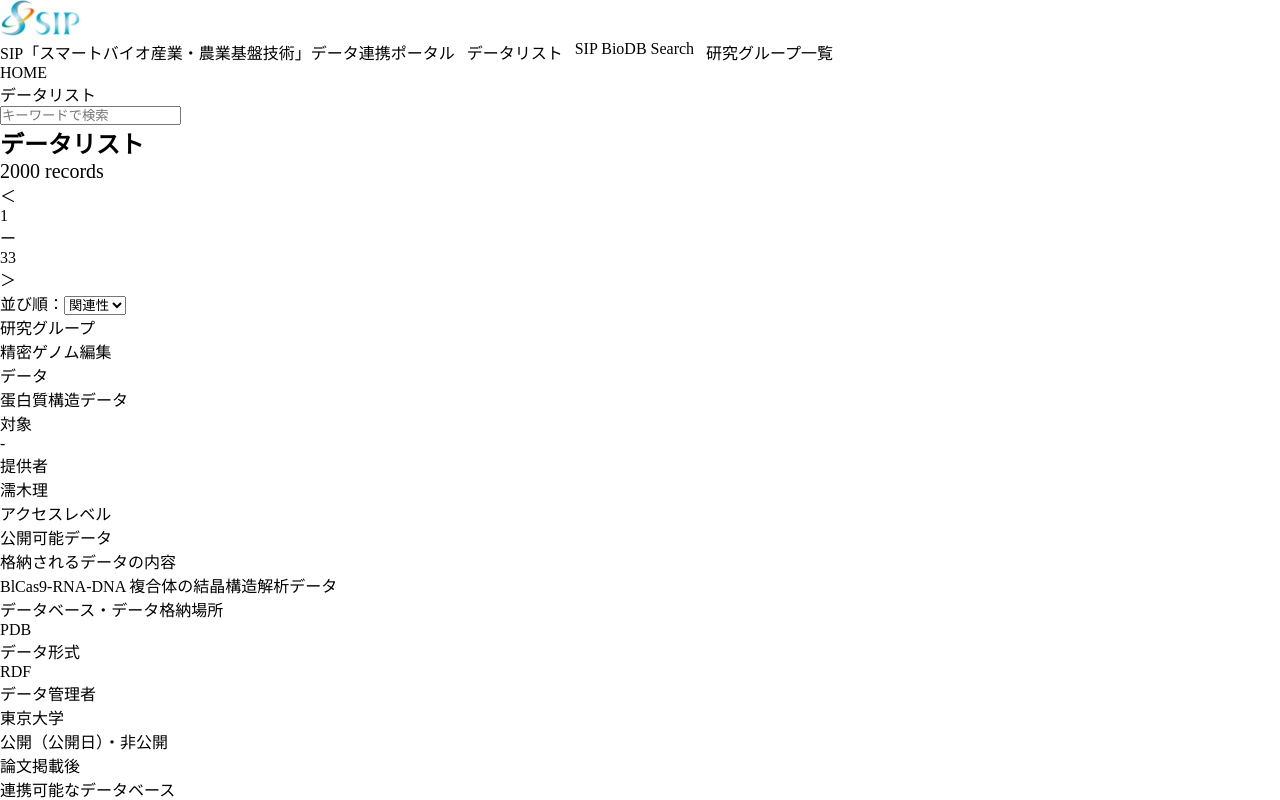
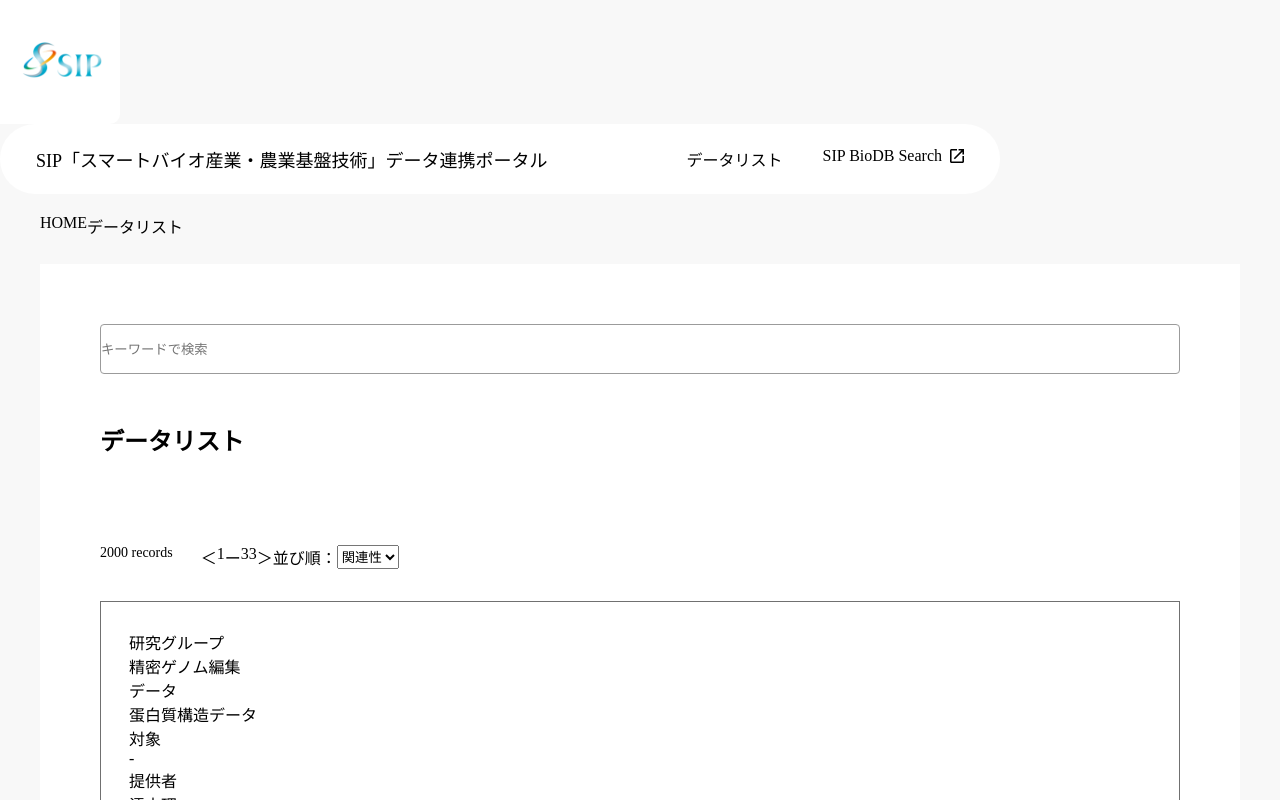
Before and after one commit to SIP-BioData/sip-biodata.github.io, a Next.js app: page /data in a window 1280 px wide. Shown: the top 800 px of the page. Built offline with nearby package versions, Linux system fonts and the light colour scheme.

Commit message:
Commit corresponding content

```diff
--- /dev/null
+++ b/src/components/Elements/Breadcrumbs.tsx
@@ -0,0 +1,31 @@
+import { css } from '@emotion/react'
+import Link from 'next/link'
+
+type Props = {
+  title?: string
+}
+
+const breadcrumbsStyle = css`
+  margin: 20px 0 0;
+  display: flex;
+  Link {
+    &:last-child {
+      color: #646464;
+    }
+    &:not(:first-of-type) {
+      content: '>';
+      margin: 0 8px;
+    }
+  }
+`
+
+const Breadcrumbs = ({ title }: Props) => {
+  return (
+    <nav css={breadcrumbsStyle}>
+      <Link href="/">HOME</Link>
+      <Link href="">{title}</Link>
+    </nav>
+  )
+}
+
+export default Breadcrumbs
--- a/src/components/Footer/Footer.tsx
+++ b/src/components/Footer/Footer.tsx
@@ -10,7 +10,7 @@ const footerStyle = css`
   padding: 40px 0;
 `
 const footerLogoStyle = css`
-  max-width: var(--inner1000);
+  max-width: var(--inn1000);
   margin: 0 auto;
   display: flex;
   align-items: flex-end;
@@ -22,7 +22,7 @@ const footerLogoStyle = css`
 `
 
 const menuStyle = css`
-  max-width: var(--inner1000);
+  max-width: var(--inn1000);
   margin: 56px auto 0;
   display: flex;
   li {
--- a/src/components/Header/Header.tsx
+++ b/src/components/Header/Header.tsx
@@ -2,39 +2,80 @@ import { css } from '@emotion/react'
 import Image from 'next/image'
 import Link from 'next/link'
 
-import logoPic from '../../../public/logo.png'
+import logoImg from '../../../public/logo.png'
+
+const headerStyle = css`
+  position: relative;
+`
+
+const logoStyle = css`
+  width: 120px;
+  background-color: var(--col-wh);
+  padding: 42px 22px;
+  border-radius: 0 0 10px 0;
+  z-index: 100;
+`
 
 const navigationStyle = css`
   display: flex;
-  list-style: none;
+  justify-content: space-between;
+  align-items: center;
+  max-width: var(--inn1000);
+  background-color: var(--col-wh);
+  padding: 22px 36px;
+  border-radius: 36px;
+  line-heignt: 70px
+  h1 {
+    font-size: 18px;
+  }
+`
+
+const menuStyle = css`
+  display: flex;
   li {
-    margin-right: 12px;
+    margin-left: 40px;
+  }
+`
+
+const linkStyle = css`
+  display: flex;
+  align-items: center;
+  svg {
+    width: 14px;
+    height: 14px;
+    margin-left: 8px;
   }
 `
 
 const Header = () => {
   return (
     <>
-      <header>
-        <Image src={logoPic} alt="SIP" />
-        <ul css={navigationStyle}>
-          <li>
+      <header css={headerStyle}>
+        <div css={logoStyle}>
+          <Image src={logoImg} alt="SIP" />
+        </div>
+        <nav css={navigationStyle}>
+          <h1>
             <Link href="/">
               SIP「スマートバイオ産業・農業基盤技術」データ連携ポータル
             </Link>
-          </li>
+          </h1>
+          <ul css={menuStyle}>
             <li>
               <Link href="/data">データリスト</Link>
             </li>
             <li>
-            <a href="#" target="_blank" rel="noopener noreferrer">
-              SIP BioDB Search
+              <a css={linkStyle} href="#" target="_blank" rel="noopener noreferrer">
+                <span>SIP BioDB Search </span>
+                <svg xmlns="http://www.w3.org/2000/svg"
+                     viewBox="0 0 16 16">
+                  <path className="st0" d="M9.8,0v1.8H13l-8.7,8.7l1.3,1.3L14.2,3v3.2H16V0 M14.2,14.2H1.8V1.8H8V0H1.8C0.8,0,0,0.8,0,1.8c0,0,0,0,0,0
+	v12.4c0,1,0.8,1.8,1.8,1.8h12.4c1,0,1.8-0.8,1.8-1.8V8h-1.8V14.2z"/>
+                </svg>
               </a>
             </li>
-          <li>
-            <Link href="/group">研究グループ一覧</Link>
-          </li>
           </ul>
+        </nav>
       </header>
     </>
   )
--- a/src/pages/data/index.tsx
+++ b/src/pages/data/index.tsx
@@ -1,18 +1,82 @@
+import { css } from '@emotion/react'
+
+import Breadcrumbs from '@/components/Elements/Breadcrumbs'
 import DefaultLayout from '@/components/Layout/DefaultLayout'
 
-const DataIndex = () => {
+// import Link from 'next/link'
+import serchImg from '../../../public/iconSearch.svg'
+
+type Props = {
+  title?: string
+}
+
+const layout = css`
+  max-width: var(--conts-inn);
+  margin: 0 auto;
+`
+
+const boxLayout = css`
+  background-color: var(--col-wh);
+  margin-top: 26px;
+  padding: 60px;
+
+  form {
+    max-width: 100%;
+    box-sizing: border-box;
+    border: var(--border-form);
+    border-radius: 4px;
+    line-height: 48px;
+    input {
+      padding: 0;
+      border: none;
+      border-radius: 0;
+      outline: none;
+      background: none;
+    }
+  }
+  h2 {
+    margin-top: 48px;
+  }
+`
+
+const flexstyle = css`
+  display: flex;
+  margin-top: 44px;
+  ul {
+    display: flex;
+    margin-left: 28px;
+
+  }
+`
+
+const txtStyle = css`
+  font-size: 14px;
+`
+
+const listStyle =css`
+  margin-top: 32px;
+  padding: 28px;
+  border: 1px solid #707070;
+
+`
+
+const DataIndex = ({ title = 'データリスト' }: Props) => {
   return (
     <>
-      <DefaultLayout title="データリスト">
-        <ul>
-          <li>HOME</li>
-          <li>データリスト</li>
-        </ul>
+      <DefaultLayout title="{title}">
+        <article css={layout}>
+          <Breadcrumbs title="データリスト"/>
+          <section css={boxLayout}>
+            <div>
+              {/*<Image src={serchImg} alt="検索"/>*/}
               <form action="" method="get">
-          <input type="search" name="search" placeholder="キーワードで検索" />
+                <input type="search" name="search" placeholder="キーワードで検索"/>
               </form>
-        <h2>データリスト</h2>
-        <p>2000 records</p>
+            </div>
+            <h2>{title}</h2>
+            <div css={flexstyle}>
+              <section css={flexstyle}>
+                <p css={txtStyle}>2000 records</p>
                 <ul>
                   <li>＜</li>
                   <li>1</li>
@@ -20,7 +84,8 @@ const DataIndex = () => {
                   <li>33</li>
                   <li>＞</li>
                 </ul>
-        <section>
+              </section>
+              <section css={flexstyle}>
                 <label>並び順：</label>
                 <select name="data" id="data-select">
                   <option value="">関連性</option>
@@ -28,7 +93,8 @@ const DataIndex = () => {
                   <option value="">その２</option>
                 </select>
               </section>
-        <section>
+            </div>
+            <section css={listStyle}>
               <dl>
                 <dt>研究グループ</dt>
                 <dd>精密ゲノム編集</dd>
@@ -65,7 +131,7 @@ const DataIndex = () => {
                 <dt>連携可能なデータベース</dt>
                 <dd>
                   ウンシュウゲノムDB
-              <br />
+                  <br/>
                   カンキツ品種多型TASUKE
                 </dd>
               </dl>
@@ -75,6 +141,8 @@ const DataIndex = () => {
               </dl>
               <button>表示内容を減らす</button>
             </section>
+          </section>
+        </article>
       </DefaultLayout>
     </>
   )
--- a/src/styles/globals.css
+++ b/src/styles/globals.css
@@ -39,7 +39,12 @@
   --card-rgb: 180, 185, 188;
   --card-border-rgb: 131, 134, 135;
 
-  --item-textW: 875px;
+  --w875: 875px;
+  --inn1000: 1000px;
+  --conts-inn: 1200px;
+  --col-bk: #000118;
+  --col-wh: #fff;
+  --border-form: 1px solid #9B9B9B;
 }
 
 * {
@@ -52,10 +57,13 @@ html,
 body {
   max-width: 100vw;
   overflow-x: hidden;
+  color: rgb(var(--foreground-rgb));
+  background-color: #F8F8F8;
 }
 
-body {
-  color: rgb(var(--foreground-rgb));
+h1 {
+  font-size: 18px;
+  font-weight: 400;
 }
 
 p {
@@ -66,3 +74,7 @@ a {
   color: inherit;
   text-decoration: none;
 }
+
+ul {
+  list-style: none;
+}
```
Also changed, not shown: src/components/Elements/Button.tsx (renamed from src/components/Elements/HomeItem.tsx, +15 -13 lines), src/pages/index.tsx (+48 -4 lines). Lines whose indentation alone changed are shown as unchanged.
